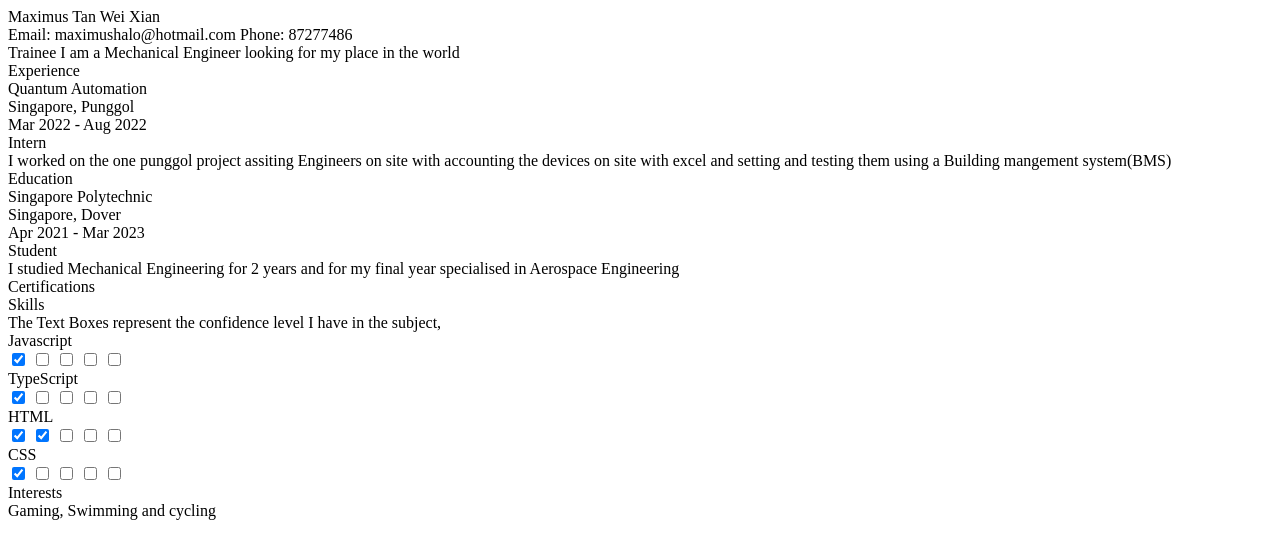
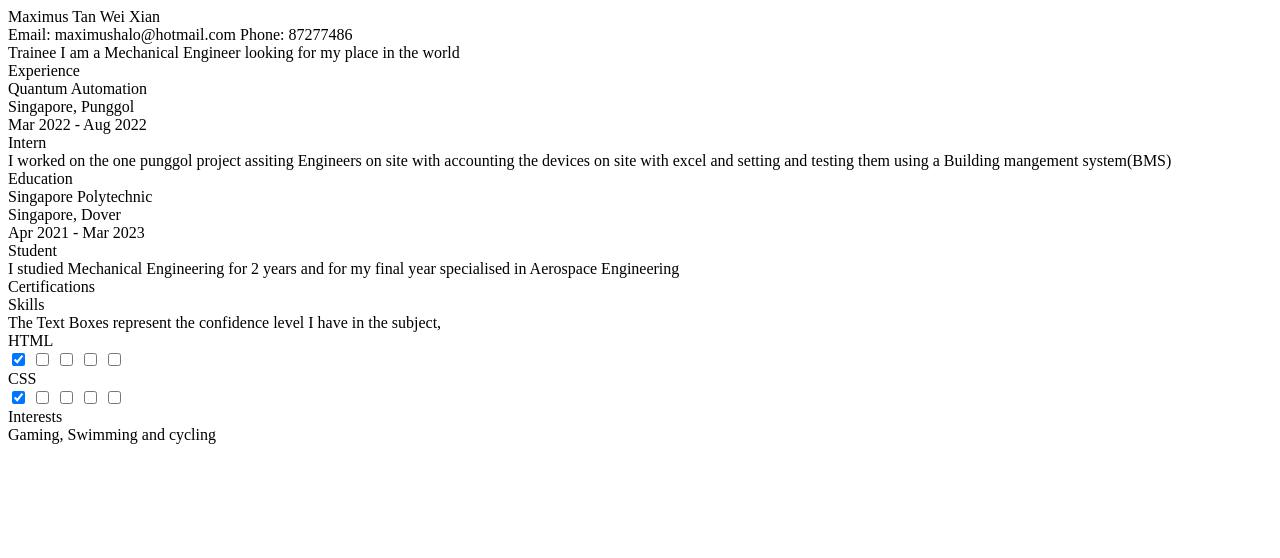
Before and after one commit to Maxihalo/Resume, a plain HTML site: page index.html in a window 1280 px wide. Drawn offline with Linux system fonts and the light colour scheme.

Commit message:
add resume content

```diff
--- a/index.html
+++ b/index.html
@@ -71,7 +71,7 @@
          <div class="skills__item">
             <div class="text">The Text Boxes represent the confidence level I have in the subject,</div>
            <div class="left"><div class="name">
-             Javascript
+             HTML
              </div></div>
            <div class="right">
                           <input  id="ck1" type="checkbox" checked/>
@@ -91,47 +91,7 @@
            </div>
         </div>
 
-        <div class="left"><div class="name">
-            TypeScript
-            </div></div>
-          <div class="right">
-                         <input  id="ck1" type="checkbox" checked/>
 
-            <label for="ck1"></label>
-                         <input id="ck2" type="checkbox" />
-
-             <label for="ck2"></label>
-                        <input id="ck3" type="checkbox" />
-
-             <label for="ck3"></label>
-                          <input id="ck4" type="checkbox" />
-           <label for="ck4"></label>
-                         <input id="ck5" type="checkbox" />
-             <label for="ck5"></label>
-
-          </div>
-       </div>
-
-        <div class="left"><div class="name">
-             HTML
-             </div></div>
-           <div class="right">
-                          <input  id="ck1" type="checkbox" checked/>
-
-             <label for="ck1"></label>
-                          <input id="ck2" type="checkbox" checked/>
-
-              <label for="ck2"></label>
-                         <input id="ck3" type="checkbox" />
-
-              <label for="ck3"></label>
-                           <input id="ck4" type="checkbox" />
-            <label for="ck4"></label>
-                          <input id="ck5" type="checkbox" />
-              <label for="ck5"></label>
-
-           </div>
-         </div>
 
         </div>
        <div class="skills__item">
```
